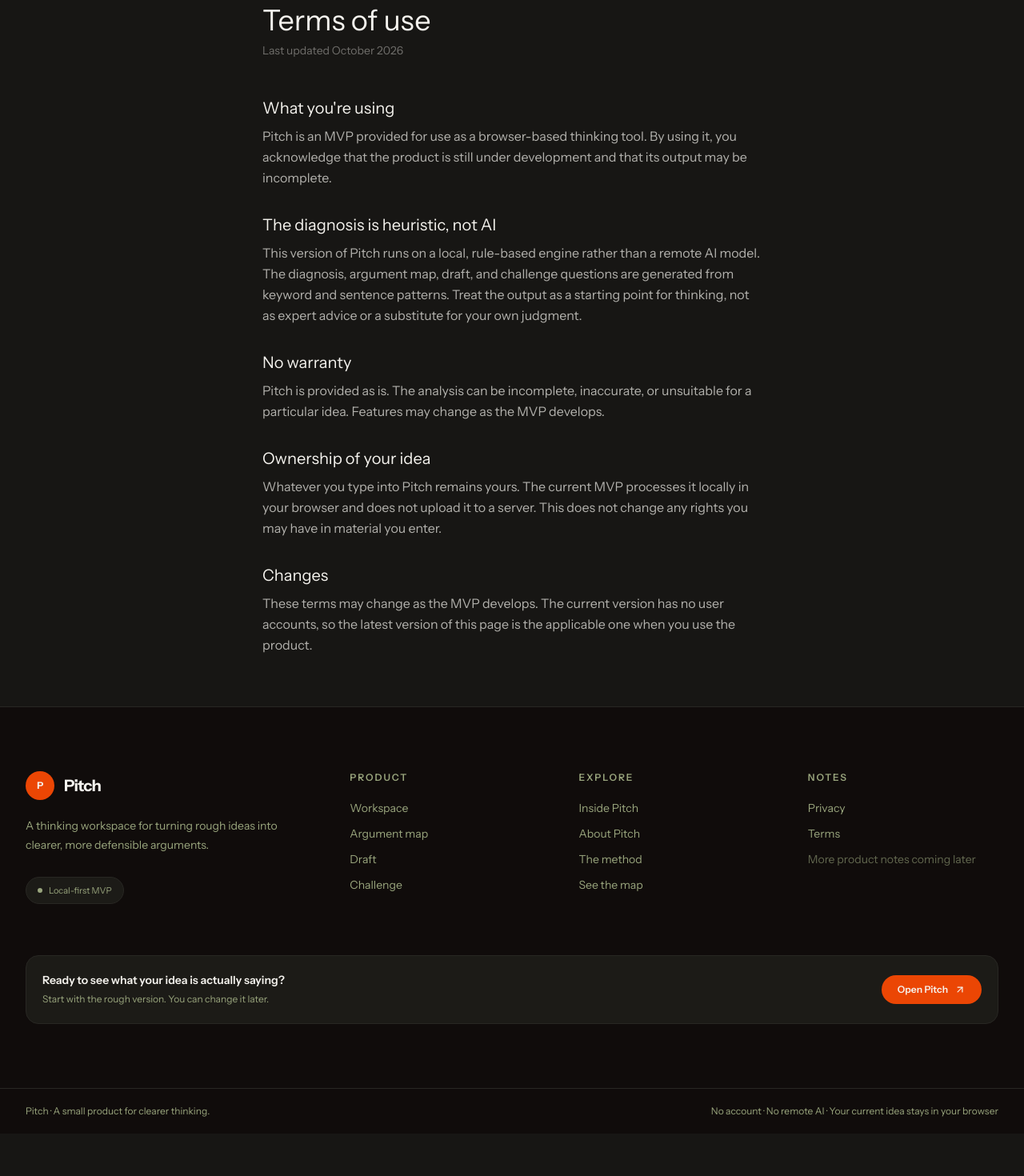
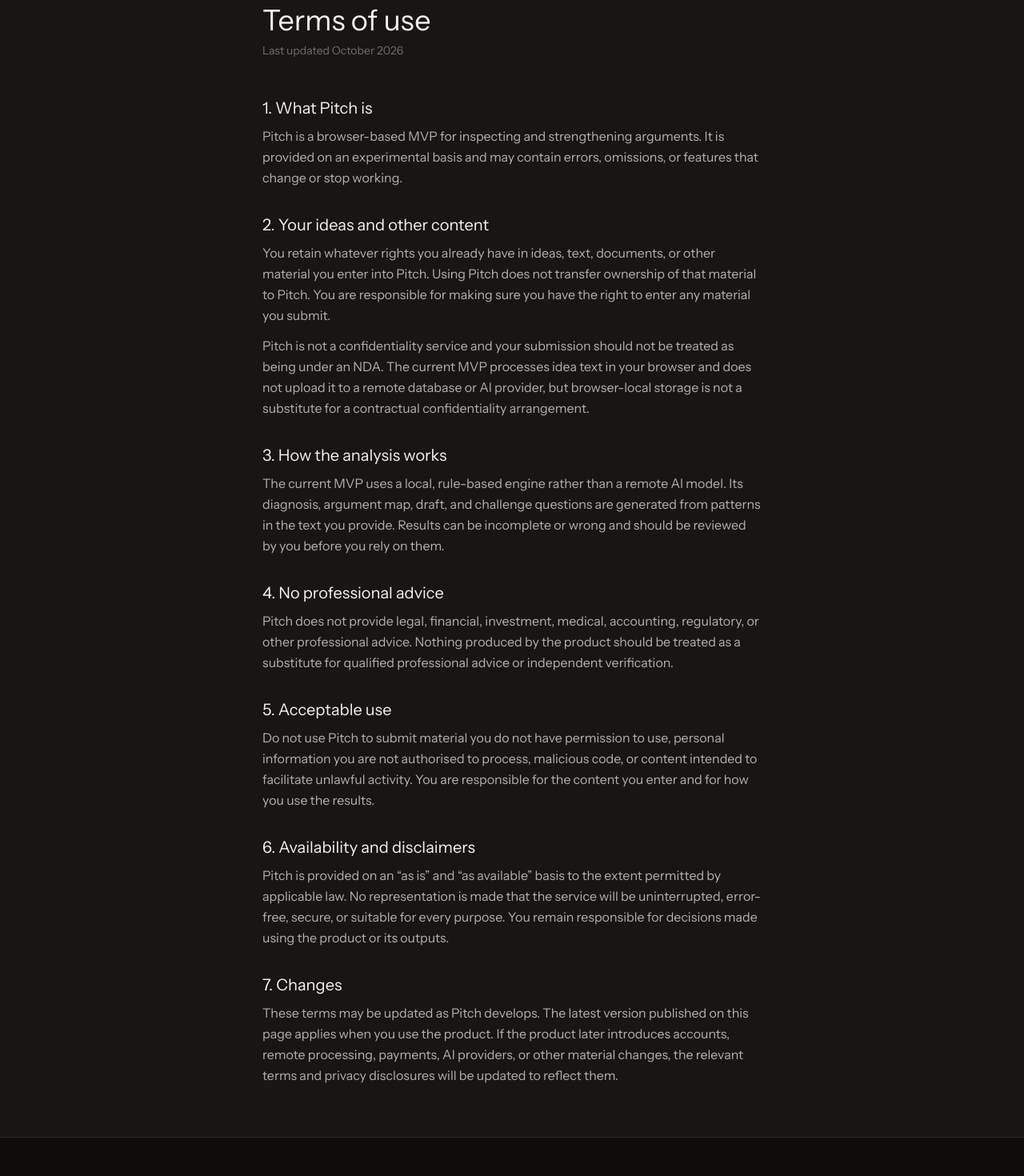
Before and after one commit to Wuraola-Adebisi/Pitch, a React (Vite) app: page /terms in a window 1280 px wide. Shown: the part 160-1630 px from the top of the page at 80% size. Before the commit the page ends 1577 px from the top, so only its background shows below. Built offline with nearby package versions, Linux system fonts and the light colour scheme.

Commit message:
Strengthen terms for idea submissions

```diff
--- a/src/pages/Terms.tsx
+++ b/src/pages/Terms.tsx
@@ -7,58 +7,83 @@
       <LandingNav />
       <main className="flex-1">
         <div className="mx-auto max-w-2xl px-6 py-16">
-          <p className="uppercase tracking-[0.15em] text-xs text-ember font-medium mb-3">
-            Legal
-          </p>
+          <p className="uppercase tracking-[0.15em] text-xs text-ember font-medium mb-3">Legal</p>
           <h1 className="font-display text-3xl sm:text-4xl mb-2">Terms of use</h1>
           <p className="text-ink/40 text-sm mb-12">Last updated October 2026</p>
 
           <div className="space-y-8 text-ink/70 leading-relaxed">
             <section>
-              <h2 className="font-display text-xl text-ink mb-2">What you're using</h2>
+              <h2 className="font-display text-xl text-ink mb-2">1. What Pitch is</h2>
               <p>
-                Pitch is an MVP provided for use as a browser-based thinking
-                tool. By using it, you acknowledge that the product is still
-                under development and that its output may be incomplete.
+                Pitch is a browser-based MVP for inspecting and strengthening arguments. It is
+                provided on an experimental basis and may contain errors, omissions, or features
+                that change or stop working.
               </p>
             </section>
 
             <section>
-              <h2 className="font-display text-xl text-ink mb-2">The diagnosis is heuristic, not AI</h2>
+              <h2 className="font-display text-xl text-ink mb-2">2. Your ideas and other content</h2>
               <p>
-                This version of Pitch runs on a local, rule-based engine rather
-                than a remote AI model. The diagnosis, argument map, draft, and
-                challenge questions are generated from keyword and sentence
-                patterns. Treat the output as a starting point for thinking,
-                not as expert advice or a substitute for your own judgment.
+                You retain whatever rights you already have in ideas, text, documents, or other
+                material you enter into Pitch. Using Pitch does not transfer ownership of that
+                material to Pitch. You are responsible for making sure you have the right to enter
+                any material you submit.
+              </p>
+              <p className="mt-3">
+                Pitch is not a confidentiality service and your submission should not be treated
+                as being under an NDA. The current MVP processes idea text in your browser and
+                does not upload it to a remote database or AI provider, but browser-local storage
+                is not a substitute for a contractual confidentiality arrangement.
               </p>
             </section>
 
             <section>
-              <h2 className="font-display text-xl text-ink mb-2">No warranty</h2>
+              <h2 className="font-display text-xl text-ink mb-2">3. How the analysis works</h2>
               <p>
-                Pitch is provided as is. The analysis can be incomplete,
-                inaccurate, or unsuitable for a particular idea. Features may
-                change as the MVP develops.
+                The current MVP uses a local, rule-based engine rather than a remote AI model.
+                Its diagnosis, argument map, draft, and challenge questions are generated from
+                patterns in the text you provide. Results can be incomplete or wrong and should be
+                reviewed by you before you rely on them.
               </p>
             </section>
 
             <section>
-              <h2 className="font-display text-xl text-ink mb-2">Ownership of your idea</h2>
+              <h2 className="font-display text-xl text-ink mb-2">4. No professional advice</h2>
               <p>
-                Whatever you type into Pitch remains yours. The current MVP
-                processes it locally in your browser and does not upload it to a
-                server. This does not change any rights you may have in
-                material you enter.
+                Pitch does not provide legal, financial, investment, medical, accounting,
+                regulatory, or other professional advice. Nothing produced by the product should
+                be treated as a substitute for qualified professional advice or independent
+                verification.
               </p>
             </section>
 
             <section>
-              <h2 className="font-display text-xl text-ink mb-2">Changes</h2>
+              <h2 className="font-display text-xl text-ink mb-2">5. Acceptable use</h2>
               <p>
-                These terms may change as the MVP develops. The current version
-                has no user accounts, so the latest version of this page is the
-                applicable one when you use the product.
+                Do not use Pitch to submit material you do not have permission to use, personal
+                information you are not authorised to process, malicious code, or content intended
+                to facilitate unlawful activity. You are responsible for the content you enter and
+                for how you use the results.
+              </p>
+            </section>
+
+            <section>
+              <h2 className="font-display text-xl text-ink mb-2">6. Availability and disclaimers</h2>
+              <p>
+                Pitch is provided on an “as is” and “as available” basis to the extent permitted
+                by applicable law. No representation is made that the service will be uninterrupted,
+                error-free, secure, or suitable for every purpose. You remain responsible for
+                decisions made using the product or its outputs.
+              </p>
+            </section>
+
+            <section>
+              <h2 className="font-display text-xl text-ink mb-2">7. Changes</h2>
+              <p>
+                These terms may be updated as Pitch develops. The latest version published on this
+                page applies when you use the product. If the product later introduces accounts,
+                remote processing, payments, AI providers, or other material changes, the relevant
+                terms and privacy disclosures will be updated to reflect them.
               </p>
             </section>
           </div>
```
